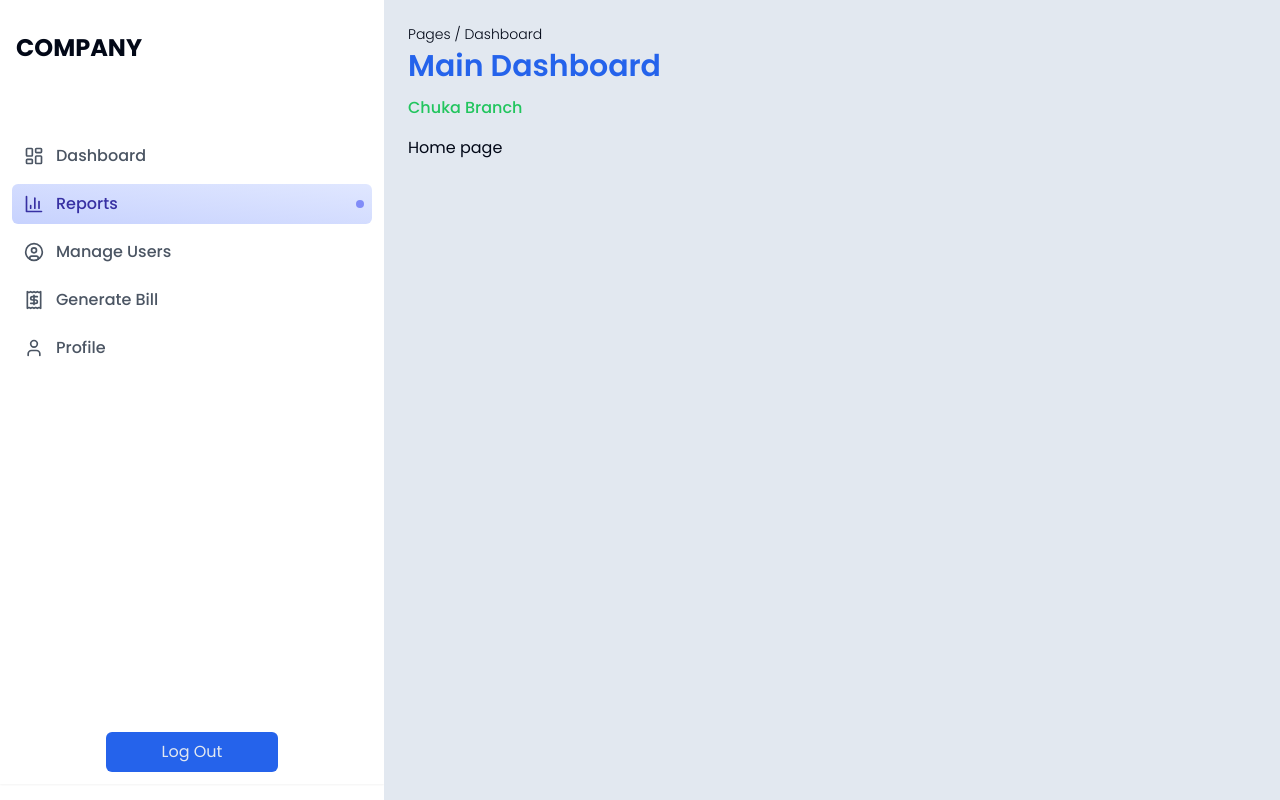
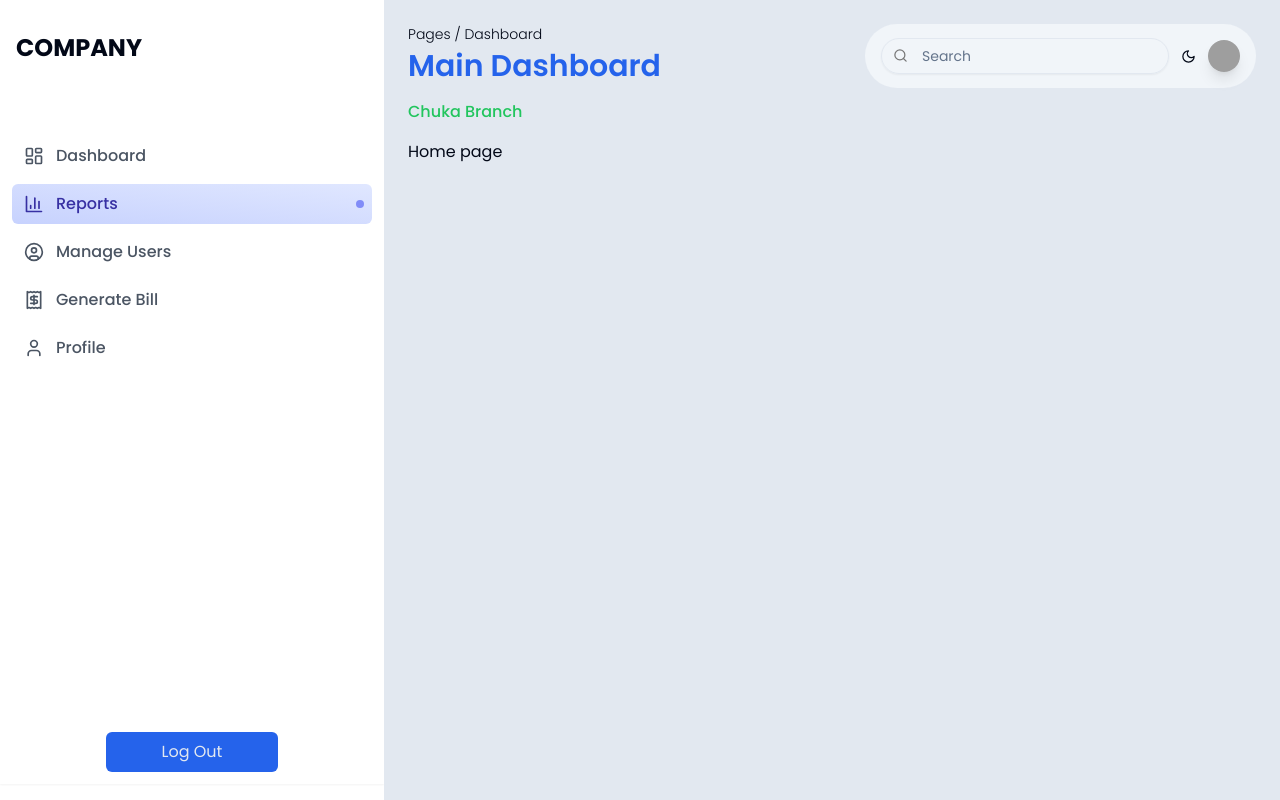
Before and after one commit to deluxesande/nextjs-ems-dashboard, a Next.js app: page / in a window 1280 px wide. Shown: the top 800 px of the page. Built offline with nearby package versions, Linux system fonts and the light colour scheme; grey boxes are pictures that could not be loaded.

Commit message:
(Add): top bar for the side menu layout

```diff
--- a/components/SideMenuLayout/index.tsx
+++ b/components/SideMenuLayout/index.tsx
@@ -7,8 +7,12 @@ import {
     UserCircle,
     Receipt,
     User,
+    Search,
+    Moon,
 } from "lucide-react";
 import { useRouter } from "next/router";
+import { Input } from "../ui/input";
+import Image from "next/image";
 
 const SideMenuLayout: React.FC<{ children: React.ReactNode }> = ({
     children,
@@ -41,15 +45,44 @@ const SideMenuLayout: React.FC<{ children: React.ReactNode }> = ({
                 <SideMenuItem icon={<User size={20} />} text="Profile" />
             </SideMenu>
             <div className="flex-grow p-6 bg-slate-200">
-                <div className="mb-4">
-                    <p className="text-sm font-light">Pages / Dashboard</p>
-                    <h1 className="text-primary font-semibold text-3xl my-1">
-                        Main Dashboard
-                    </h1>
-                    <p className="text-md font-medium text-green-500 mt-3">
-                        Chuka Branch
-                    </p>
+                <div className="flex justify-between">
+                    <div>
+                        <p className="text-sm font-light">Pages / Dashboard</p>
+                        <h1 className="text-primary font-semibold text-3xl my-1">
+                            Main Dashboard
+                        </h1>
+                    </div>
+                    <div className="flex items-center gap-3 bg-slate-100 py-[1px] px-4 rounded-full">
+                        <div className="relative">
+                            <Search
+                                color="#777"
+                                size={15}
+                                className="absolute left-3 top-[5px] transform translate-y-[5px]"
+                            />
+                            <Input
+                                id="search"
+                                className="rounded-full pl-10 w-72"
+                                placeholder="Search"
+                                type="text"
+                            />
+                        </div>
+                        <div className="flex gap-3 items-center">
+                            <Moon size={15} />
+                            <div className="relative w-8 h-8">
+                                <Image
+                                    src="https://randomuser.me/api/portraits/men/80.jpg"
+                                    alt=""
+                                    className="object-cover rounded-full shadow-lg"
+                                    layout="fill"
+                                    objectFit="cover"
+                                />
+                            </div>
+                        </div>
+                    </div>
                 </div>
+                <p className="text-md font-medium text-green-500 mt-3 mb-4">
+                    Chuka Branch
+                </p>
                 {children}
             </div>
         </div>
--- a/next.config.mjs
+++ b/next.config.mjs
@@ -1,4 +1,8 @@
 /** @type {import('next').NextConfig} */
-const nextConfig = {};
+const nextConfig = {
+    images: {
+        domains: ["randomuser.me"],
+    },
+};
 
 export default nextConfig;
```
